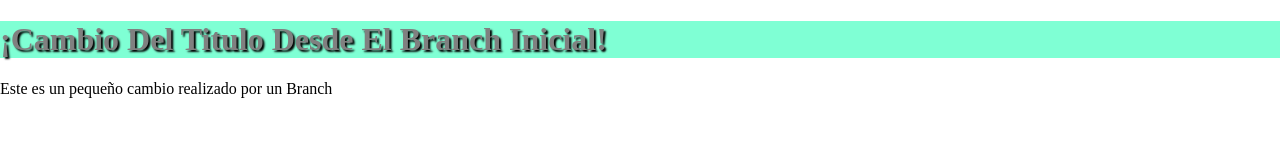
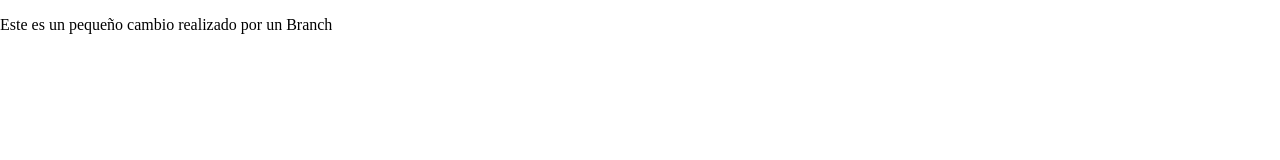
Before and after one commit to BryanPawkar/Github, a plain HTML site: page index.html in a window 1280 px wide. Drawn offline with Linux system fonts and the light colour scheme.

Commit message:
eliminamos h1

```diff
--- a/index.html
+++ b/index.html
@@ -8,7 +8,6 @@
     <title>Working with Github</title>
 </head>
 <body>
-    <h1>¡Cambio del titulo desde el Branch Inicial!</h1>
     <p>Este es un pequeño cambio realizado por un Branch</p>
     <script src="main.js"></script>
 </body>
```
